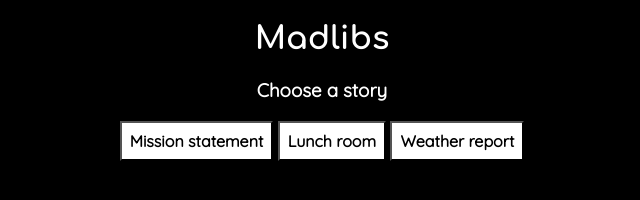
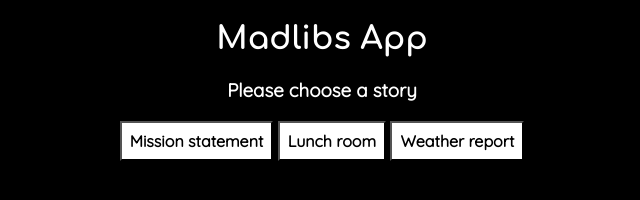
Before and after one commit to kuru0011/mtm6302-midterm, a plain HTML site: page index.html in a window 1280 px wide. Shown: the whole page, without its empty margins (318-958 px from the left). Drawn offline with Linux system fonts and the light colour scheme.

Commit message:
Completes assignment

```diff
--- a/index.html
+++ b/index.html
@@ -9,9 +9,9 @@
 </head>
 <body>
    <div id="main" class="container">
-       <h1>Madlibs</h1>
+       <h1>Madlibs App</h1>
        <div id="btn">
-           <h3>Choose a story</h3>
+           <h3>Please choose a story</h3>
            <button type="submit" class="btn-1" id="buttonStyle" data-story="0">Mission statement</button>
            <button type="submit" class="btn-2" id="buttonStyle" data-story="1">Lunch room</button>
            <button type="submit" class="btn-3" id="buttonStyle" data-story="2">Weather report</button>
--- a/stories.js
+++ b/stories.js
@@ -88,7 +88,7 @@ $form.addEventListener("submit", function(event){
   }
 $storyOutput.innerHTML = storySelection.output($finalOutput)
 
-const $backButton = `<button type="submit" id="backButton">Home</button>`
+const $backButton = `<button type="submit" id="backButton">Create new story</button>`
 $storyOutput.innerHTML = $storyOutput.innerHTML + $backButton
 
 $storyOutput.addEventListener('click', function(){
--- a/style.css
+++ b/style.css
@@ -5,7 +5,6 @@ body{
 }
 
 .container{
-    /* margin: auto; */
     font-family: 'Quicksand', sans-serif;
     text-align: center;
     color: white;
```
